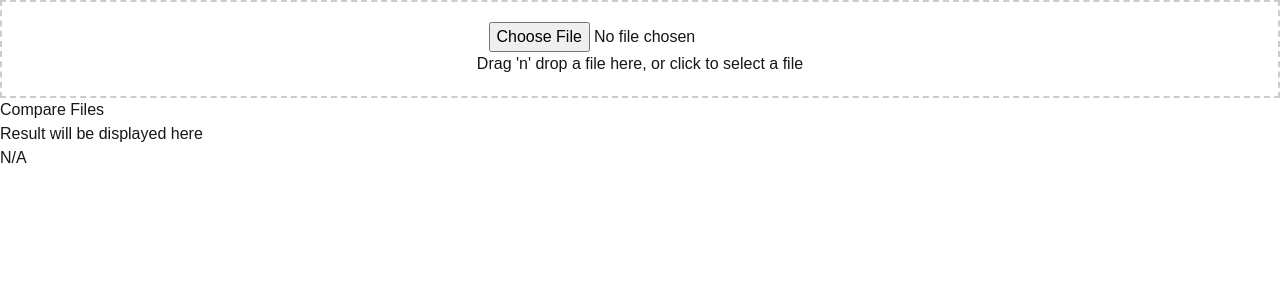
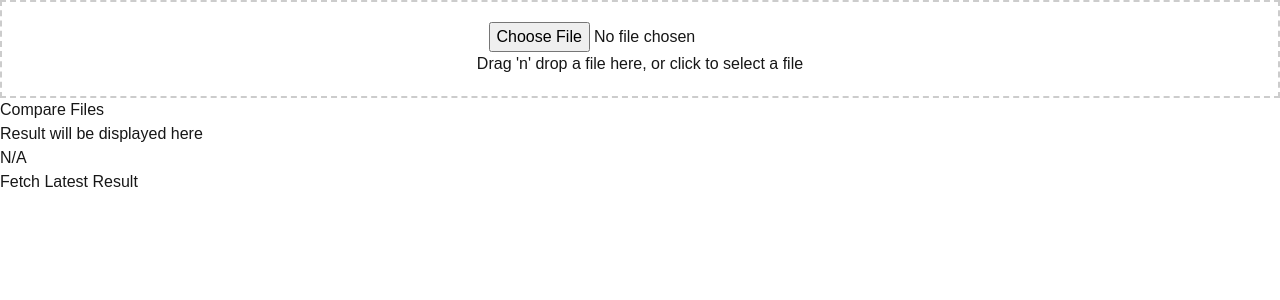
Before and after one commit to pihu26112005/DP-Project, a Next.js app in the folder server-next/: page / in a window 1280 px wide. Shown: the top 300 px of the page. Built offline with nearby package versions, Linux system fonts and the light colour scheme; no server answers.

Commit message:
update get latest result

```diff
--- /dev/null
+++ b/server-next/app/api/getLatestResult/route.js
@@ -0,0 +1,20 @@
+import connectToDatabase from "@/lib/mongo";
+import { NextResponse } from "next/server";
+
+
+export async function GET(req) {
+  try {
+    const db = await connectToDatabase();
+    const processedDataCollection = db.collection("processed_data");
+
+    const latestResult = await processedDataCollection.findOne({}, { sort: { timestamp: -1 } });
+
+    if (latestResult) {
+      return NextResponse.json(latestResult, { status: 200 });
+    } else {
+      return NextResponse.json({ error: "No results found" }, { status: 404 });
+    }
+  } catch (error) {
+    return NextResponse.json({ error: error.message }, { status: 500 });
+  }
+}
--- a/server-next/app/page.js
+++ b/server-next/app/page.js
@@ -15,6 +15,7 @@ const CreateResultUI = () => {
   const [fileData, setFileData] = useState(null);
   const [uploadFileData, setUploadFileData] = useState(null);
   const [uploading, setUploading] = useState(false);
+  const [latestResult, setLatestResult] = useState(null);
 
   const fetchAllFiles = async () => {
     try {
@@ -160,6 +161,21 @@ const CreateResultUI = () => {
     }
   };
 
+  const fetchLatestResult = async () => {
+    try {
+      const response = await fetch('/api/getLatestResult');
+      if (!response.ok) {
+        throw new Error('Failed to fetch latest result');
+      }
+      const data = await response.json();
+      setLatestResult(data);
+      console.log('Latest result:', data);
+    } catch (error) {
+      console.error('Error fetching latest result:', error);
+      alert('Failed to fetch latest result');
+    }
+  };
+
   useEffect(() => {
     if (uploadFileData && fileData) {
       findFileWithMinimumError();
@@ -188,6 +204,20 @@ const CreateResultUI = () => {
           {minErrorFile ? extractDKFromFilename(minErrorFile.filename) : "N/A"}
         </div>
       </div>
+
+      <button onClick={fetchLatestResult} disabled={uploading}>
+        Fetch Latest Result
+      </button>
+
+      {latestResult && (
+        <div>
+          <h3>Latest Result</h3>
+          <p>Raw File Name: {latestResult.raw_file_name}</p>
+          <p>Matched File Name: {latestResult.matched_file_name}</p>
+          {/* Add more fields as needed */}
+        </div>
+      )}
+
     </div>
   );
 };
--- a/server-next/package.json
+++ b/server-next/package.json
@@ -16,7 +16,10 @@
     "react-dom": "19.0.0-rc-66855b96-20241106"
   },
   "devDependencies": {
+    "@types/node": "22.9.1",
+    "@types/react": "18.3.12",
     "postcss": "^8",
-    "tailwindcss": "^3.4.1"
+    "tailwindcss": "^3.4.1",
+    "typescript": "5.6.3"
   }
 }
```
Also changed, not shown: server-next/tsconfig.json (added, +35 -0 lines), 1 other file (tests, documents, lock files or other folders).
